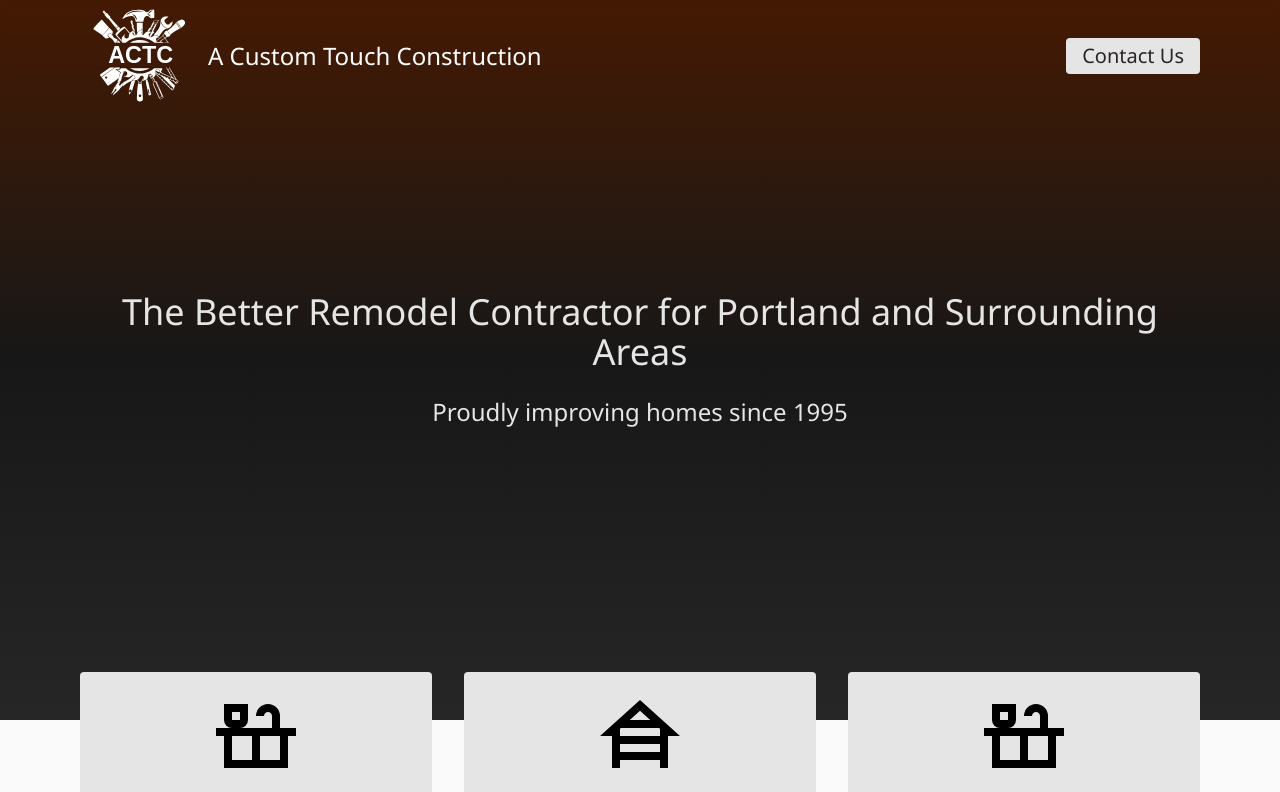
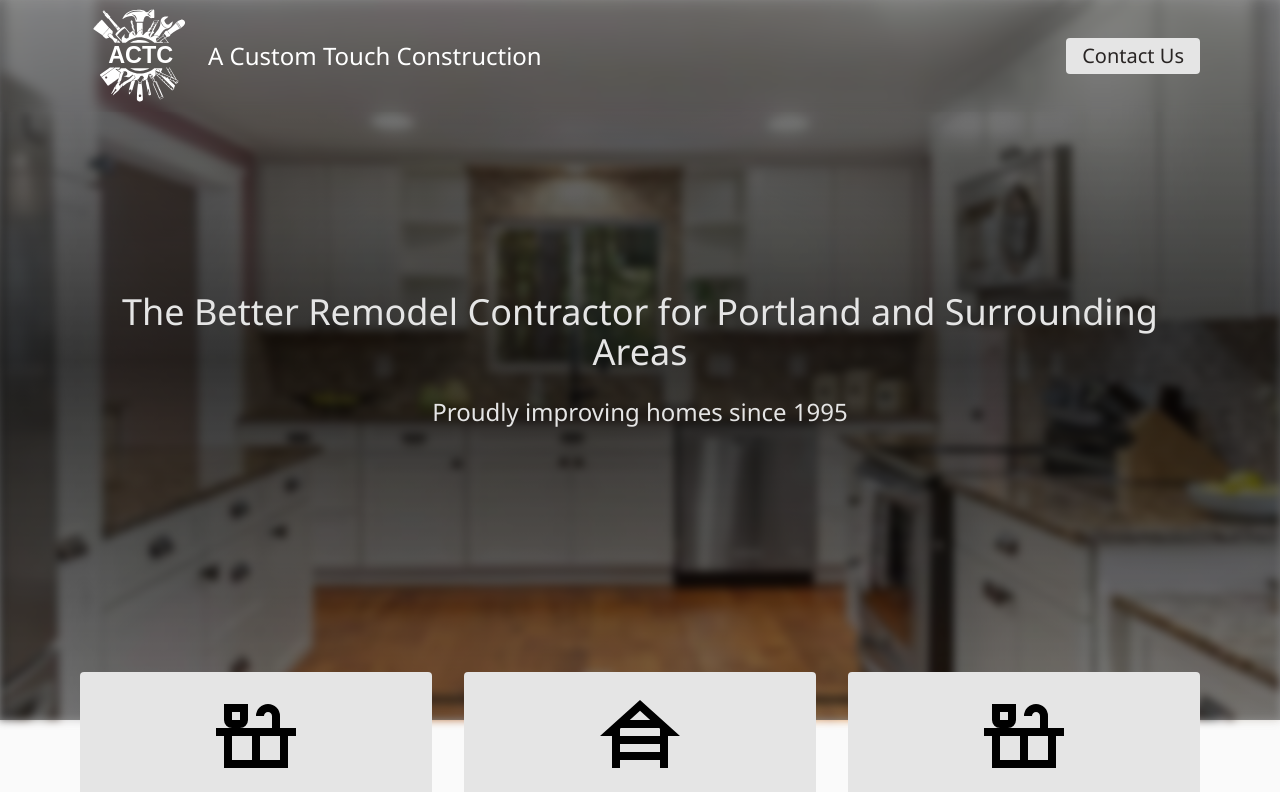
Before and after one commit to spudunk/actc, a SvelteKit app: page / in a window 1280 px wide. Shown: the top 792 px of the page. Built offline with nearby package versions, Linux system fonts and the light colour scheme.

Commit message:
update hero image

```diff
--- a/src/lib/Navbar.svelte
+++ b/src/lib/Navbar.svelte
@@ -12,7 +12,7 @@
 <header
   class={`${$$props.class} ${
     expand ? "bg-opacity-0" : "bg-opacity-80"
-  } z-50 fixed top-0 left-0 w-full backdrop-blur-sm bg-amber-950 transition-all duration-300`}
+  } z-50 fixed top-0 left-0 w-full backdrop-blur-sm bg-neutral-800 transition-all duration-300`}
 >
   <div
     class="container w-full grid grid-cols-nav justify-between items-center py-2 min-h-12"
--- a/src/routes/+page.svelte
+++ b/src/routes/+page.svelte
@@ -50,10 +50,20 @@
 <main class="relative">
   <section
     id="hero"
-    class="min-h-[90vh] bg-gradient-to-b from-amber-950 via-neutral-900 to-neutral-800 flex flex-col justify-center"
+    class="-z-10 relative min-h-[90vh] flex flex-col justify-center"
   >
+    <div class="absolute top-0 left-0 bottom-0 right-0">
+      <img
+        class="h-full w-full blur-sm"
+        src="/images/gallery/job pictures99.jpg"
+        alt="Kitchen Remodel"
+      />
+    </div>
     <div
-      class="container flex flex-col gap-6 justify-center items-center text-center h-full"
+      class="mix-blend-multiply opacity-80 absolute top-0 left-0 bottom-0 right-0 bg-gradient-to-b from-neutral-500 via-neutral-950 to-neutral-500"
+    ></div>
+    <div
+      class="absolute top-0 left-0 bottom-0 right-0 container flex flex-col gap-6 justify-center items-center text-center h-full"
     >
       <p class=" md:hidden text-xl text-neutral-200">
         A Custom Touch Construction
@@ -105,7 +115,9 @@
         skills and techniques have improved over 27 years, the core values have
         remained the same.
       </p>
-      <div class="text-lg px-2 py-2 rounded bg-neutral-200 flex flex-col gap-2 font-serif">
+      <div
+        class="text-lg px-2 py-2 rounded bg-neutral-200 flex flex-col gap-2 font-serif"
+      >
         <p class="relative ml-4">
           <span class="text-2xl h-2 inline-block absolute -left-4">&ldquo;</span
           >
```
